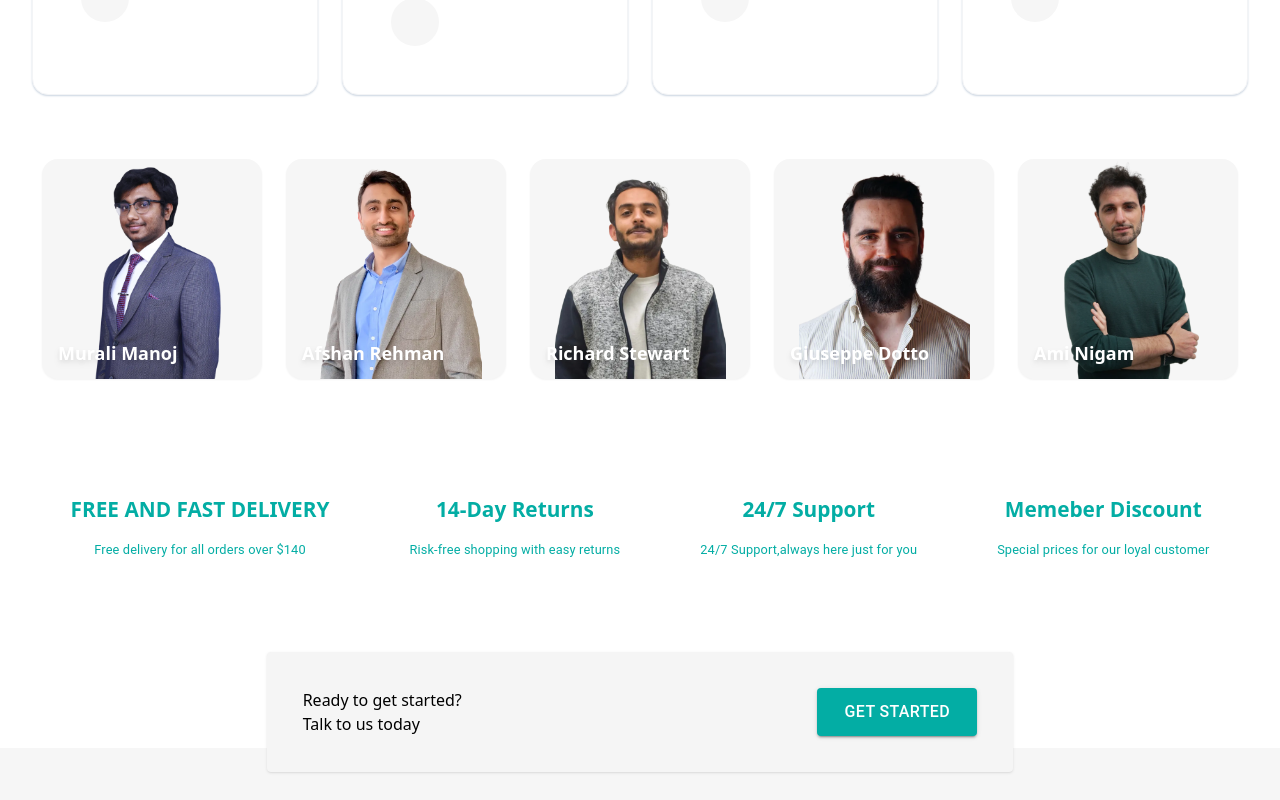
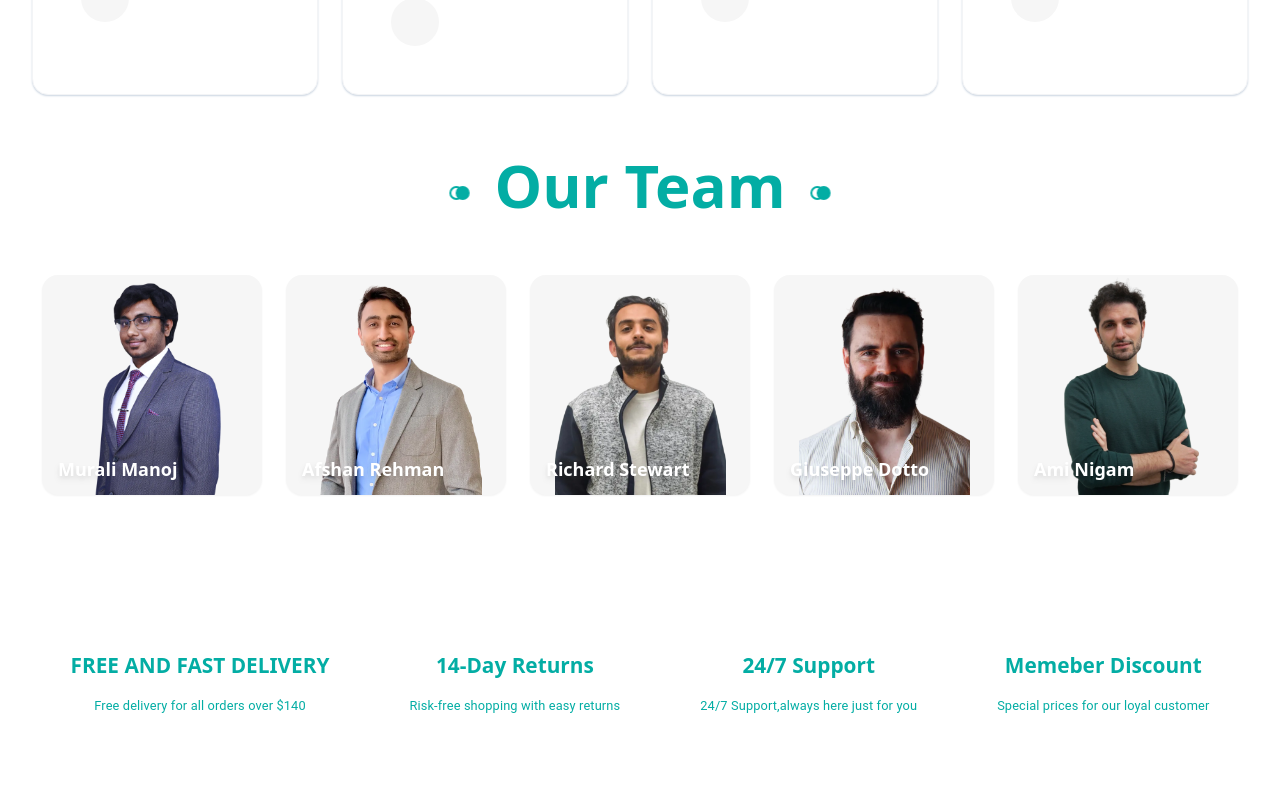
Before and after one commit to subhanrizwan/Ecommerce-Store1, a React (Vite) app: page /about in a window 1280 px wide. Shown: the part 1400-2200 px from the top of the page. Built offline with nearby package versions, Linux system fonts and the light colour scheme; some icons are missing.

Commit message:
about page done

```diff
--- a/src/Sections/AboutSections/OurTeam/ourteam.jsx
+++ b/src/Sections/AboutSections/OurTeam/ourteam.jsx
@@ -10,7 +10,7 @@ import Harsha from '../../../../assets/images/OurTeam/harsha.webp';
 import Ami from '../../../../assets/images/OurTeam/ami.webp';
 import Andre from '../../../../assets/images/OurTeam/andre.webp';
 import Gluseppe from '../../../../assets/images/OurTeam/gluseppe.webp';
-
+import Heading from "../../../components/heading/Heading";
 const mentors = [
   { id: 1, name: "Murali Manoj", image: Murali },
   { id: 2, name: "Afshan Rehman", image: Harsha },
@@ -21,7 +21,9 @@ const mentors = [
 
 const OurTeam = () => {
   return (
-    <div className="py-6 bg-white">
+    <>
+    <Heading OurTeam={'Our Team'} />
+    <div className="py-6 mb-10 bg-white">
       <div className="container">
         <div className="max-w-7xl mx-auto px-4">
           <div className="flex flex-wrap gap-x-6 gap-y-10 justify-center">
@@ -65,6 +67,7 @@ const OurTeam = () => {
         </div>
       </div>
     </div>
+    </>
   )
 }
 
--- a/src/components/heading/Heading.jsx
+++ b/src/components/heading/Heading.jsx
@@ -1,5 +1,5 @@
 import Rectangle from "../rectangle"
-function Heading({Product, Category,CustomerLove,ProductGrids,Contact}) {
+function Heading({Product, Category,CustomerLove,ProductGrids,Contact,OurTeam}) {
   return (
     <>
     <section className="Heading-section p-5">
@@ -8,7 +8,7 @@ function Heading({Product, Category,CustomerLove,ProductGrids,Contact}) {
               <Rectangle />
               <h1 className="text-3xl pb-4 md:text-6xl font-extrabold text-center
                    bg-secondary  text-transparent bg-clip-text
-                   bg-[length:200%_auto] animate-an">{Category} {Product}{CustomerLove}{ProductGrids}{Contact}</h1>
+                   bg-[length:200%_auto] animate-an">{Category}{OurTeam} {Product}{CustomerLove}{ProductGrids}{Contact}</h1>
               <Rectangle />
             </div>
               </section>
```
